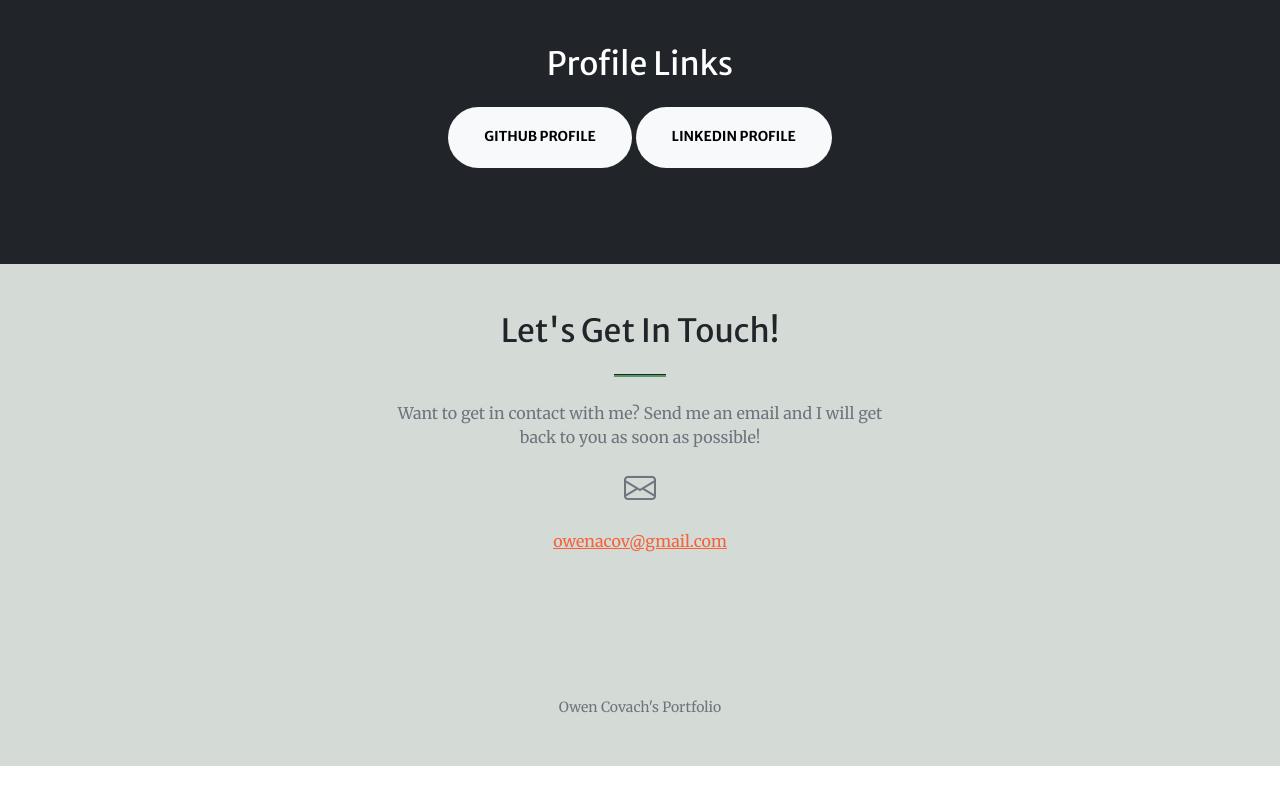
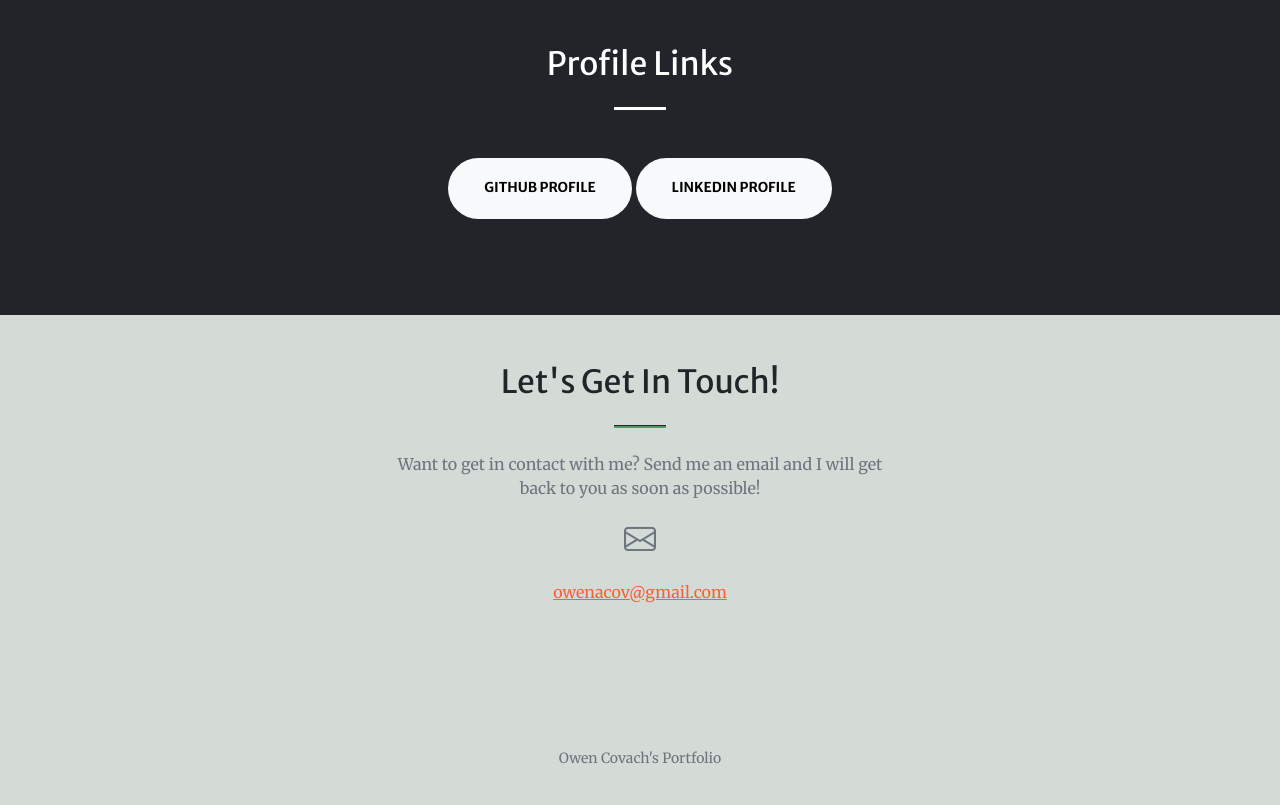
Before and after one commit to CovOwe04/CovOwe04.github.io, a plain HTML site: page index.html in a window 1280 px wide. Shown: the part 4638-5443 px from the top of the page. Before the commit the page ends 5404 px from the top, so only its background shows below. Drawn offline with nearby package versions, Linux system fonts and the light colour scheme; some packages are replaced by stand-ins of ours; a script that the page names is missing.

Commit message:
Added divider to Profile Links

```diff
--- a/index.html
+++ b/index.html
@@ -246,6 +246,7 @@
             <div class="page-section bg-dark text-white">
                 <div class="container px-4 px-lg-5 text-center">
                     <h2 class="mb-4">Profile Links</h2>
+                    <hr class= "divider divider-light mb-5"/>
                     <a class="btn btn-light btn-xl" href="https://github.com/CovOwe04">Github Profile</a>
                     <a class="btn btn-light btn-xl" href="https://www.linkedin.com/in/owen-covach/">Linkedin Profile</a>
                 </div>
```
